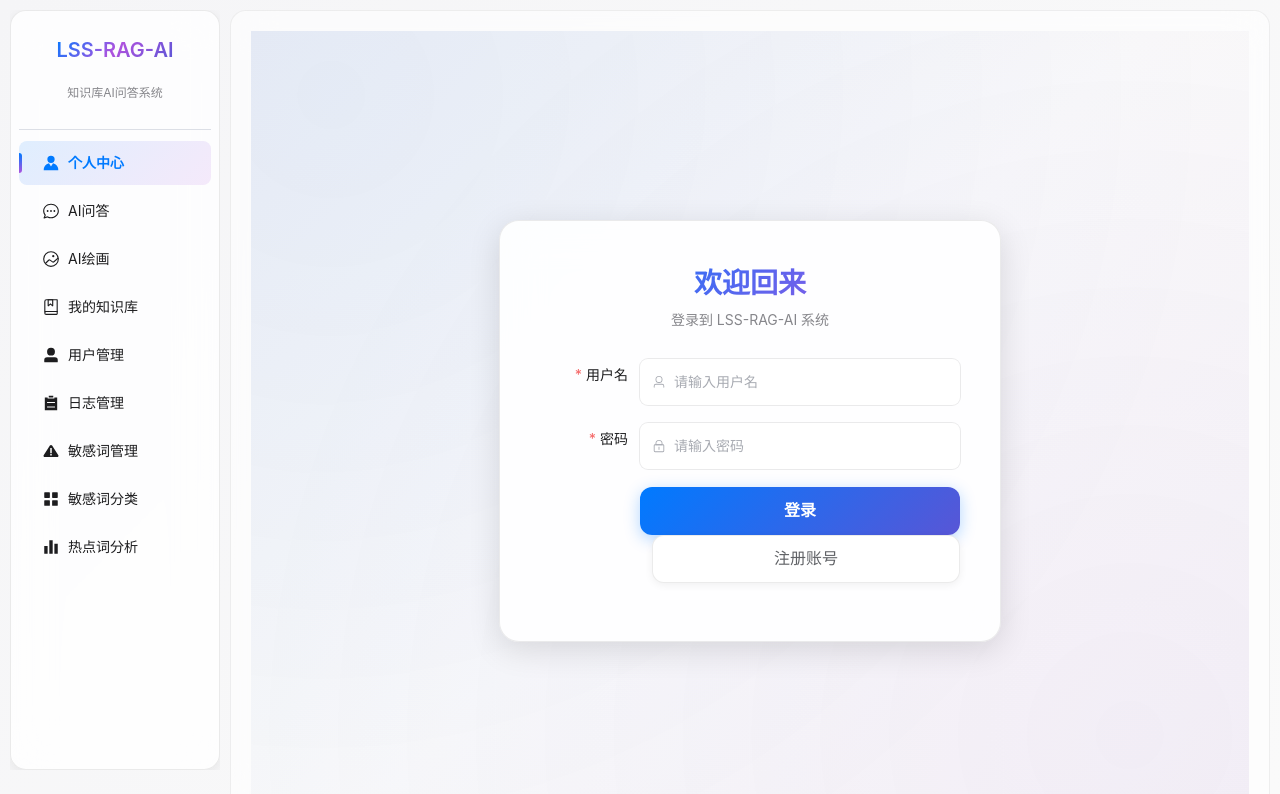
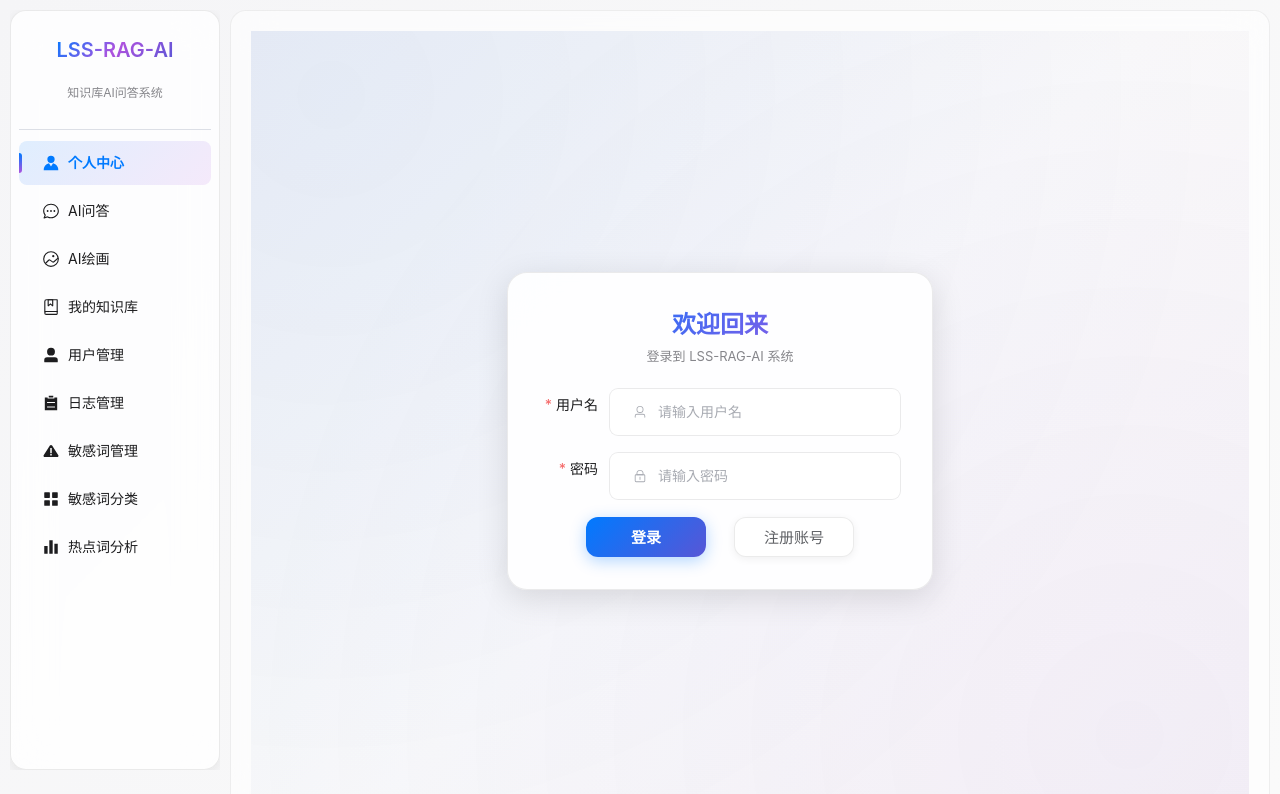
Before and after one commit to joeyliu1/spring-ai-rag, a Vue app in the folder app/sping-ai-rag-front/: page /login in a window 1280 px wide. Shown: the top 794 px of the page. Built offline with nearby package versions, Linux system fonts and the light colour scheme.

Commit message:
update ui style

```diff
--- a/app/sping-ai-rag-front/src/view/login/RegisterLoginView.vue
+++ b/app/sping-ai-rag-front/src/view/login/RegisterLoginView.vue
@@ -15,27 +15,29 @@
         <p class="form-subtitle">登录到 LSS-RAG-AI 系统</p>
       </div>
 
-      <el-form-item label="用户名" prop="userName" :rules="[{ required: true, message: '请输入用户名', trigger: 'blur' }]">
+      <el-form-item label="用户名" prop="userName" :rules="[{ required: true, message: '请输入用户名', trigger: 'blur' }]" label-width="70px">
         <el-input v-model="loginForm.userName" placeholder="请输入用户名" size="large">
           <template #prefix>
-            <el-icon><User /></el-icon>
+            <el-icon style="width: 20px;"><User /></el-icon>
           </template>
         </el-input>
       </el-form-item>
-      <el-form-item label="密码" prop="password" :rules="[{ required: true, message: '请输入密码', trigger: 'blur' }]">
+      <el-form-item label="密码" prop="password" :rules="[{ required: true, message: '请输入密码', trigger: 'blur' }]" label-width="70px">
         <el-input v-model="loginForm.password" type="password" placeholder="请输入密码" size="large" show-password>
           <template #prefix>
-            <el-icon><Lock /></el-icon>
+            <el-icon style="width: 20px;"><Lock /></el-icon>
           </template>
         </el-input>
       </el-form-item>
-      <el-form-item>
-        <el-button type="primary" class="login-btn" @click="handleLogin" size="large" :loading="isLoading">
-          登录
-        </el-button>
-        <el-button class="register-btn" @click="showRegisterDialog" size="large">
-          注册账号
-        </el-button>
+      <el-form-item label-width="0">
+        <div class="btn-group">
+          <el-button type="primary" class="login-btn" @click="handleLogin" :loading="isLoading">
+            登录
+          </el-button>
+          <el-button class="register-btn" @click="showRegisterDialog">
+            注册账号
+          </el-button>
+        </div>
       </el-form-item>
     </el-form>
 
@@ -566,8 +568,8 @@ onMounted(() => {
 }
 
 .login-form {
-  width: 420px;
-  padding: 40px;
+  width: 360px;
+  padding: 32px;
   background: rgba(255, 255, 255, 0.9);
   backdrop-filter: blur(20px);
   -webkit-backdrop-filter: blur(20px);
@@ -577,6 +579,24 @@ onMounted(() => {
   position: relative;
   z-index: 1;
   animation: slideUp 0.5s cubic-bezier(0.34, 1.56, 0.64, 1);
+  margin-left: -60px;
+
+  :deep(.el-form-item) {
+    margin-bottom: 18px;
+  }
+
+  :deep(.el-form-item__label) {
+    text-align: justify;
+    padding-right: 12px;
+  }
+
+  :deep(.el-input__prefix) {
+    padding-left: 8px;
+  }
+
+  :deep(.el-form-item:last-child) {
+    margin-bottom: 0;
+  }
 }
 
 @keyframes slideUp {
@@ -592,34 +612,42 @@ onMounted(() => {
 
 .form-header {
   text-align: center;
-  margin-bottom: 30px;
+  margin-bottom: 24px;
 }
 
 .form-title {
-  font-size: 28px;
+  font-size: 24px;
   font-weight: 600;
   background: linear-gradient(135deg, var(--apple-blue) 0%, var(--apple-purple) 100%);
   -webkit-background-clip: text;
   -webkit-text-fill-color: transparent;
   background-clip: text;
-  margin-bottom: 8px;
+  margin-bottom: 6px;
 }
 
 .form-subtitle {
   color: var(--apple-text-secondary);
-  font-size: 14px;
+  font-size: 13px;
+}
+
+.btn-group {
+  display: flex;
+  justify-content: center;
+  gap: 16px;
+  width: 100%;
 }
 
 .login-btn {
-  width: 100%;
-  height: 48px;
-  font-size: 16px;
+  min-width: 120px;
+  height: 40px;
+  font-size: 15px;
   font-weight: 600;
   background: linear-gradient(135deg, var(--apple-blue) 0%, var(--apple-indigo) 100%) !important;
   border: none !important;
   border-radius: var(--radius-md) !important;
   box-shadow: 0 4px 16px rgba(0, 122, 255, 0.3) !important;
   transition: all 0.3s cubic-bezier(0.4, 0, 0.2, 1) !important;
+  padding: 0 28px !important;
 
   &:hover {
     transform: translateY(-2px);
@@ -628,13 +656,14 @@ onMounted(() => {
 }
 
 .register-btn {
-  width: 100%;
-  height: 48px;
-  font-size: 16px;
+  min-width: 120px;
+  height: 40px;
+  font-size: 15px;
   font-weight: 500;
   border-radius: var(--radius-md) !important;
   border: 1px solid var(--apple-border) !important;
   transition: all 0.3s cubic-bezier(0.4, 0, 0.2, 1) !important;
+  padding: 0 28px !important;
 
   &:hover {
     border-color: var(--apple-blue) !important;
```
